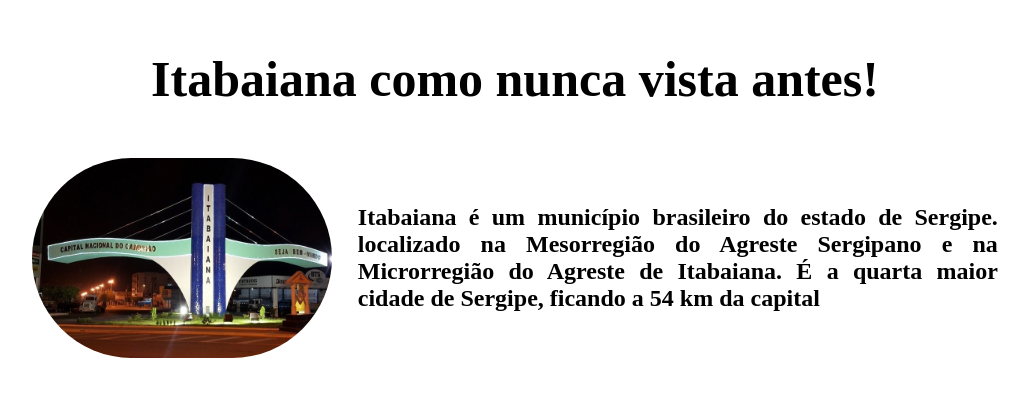
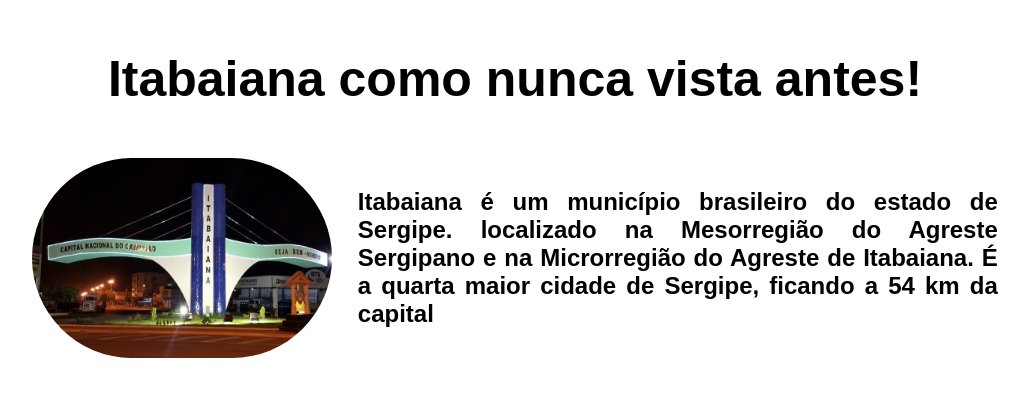
Before and after one commit to AntonioHamilton/ItaProject, a React (Create React App) app: page / in a window 1280 px wide. Shown: the part 872-1292 px from the top of the page, without its empty margins (125-1154 px from the left). Built offline with nearby package versions, Linux system fonts and the light colour scheme.

Commit message:
New font, Montserrat

```diff
--- a/src/styles/global.js
+++ b/src/styles/global.js
@@ -7,15 +7,15 @@ const GlobalStyle = createGlobalStyle `
     }
 
     @font-face {
-        font-family: 'Lobster';
-        src: url('https://fonts.googleapis.com/css?family=Lobster&display=swap');
+        font-family: 'Montserrat';
+        src: url('https://fonts.googleapis.com/css?family=Montserrat&display=swap');
     }
 
     html, body, #root, .App {
         height: 100%;
         background-color: #fff;
         color: #181313;
-        font-family: 'Lobster', cursive;
+        font-family: 'Montserrat', sans-serif;
     }
 `
 
```
